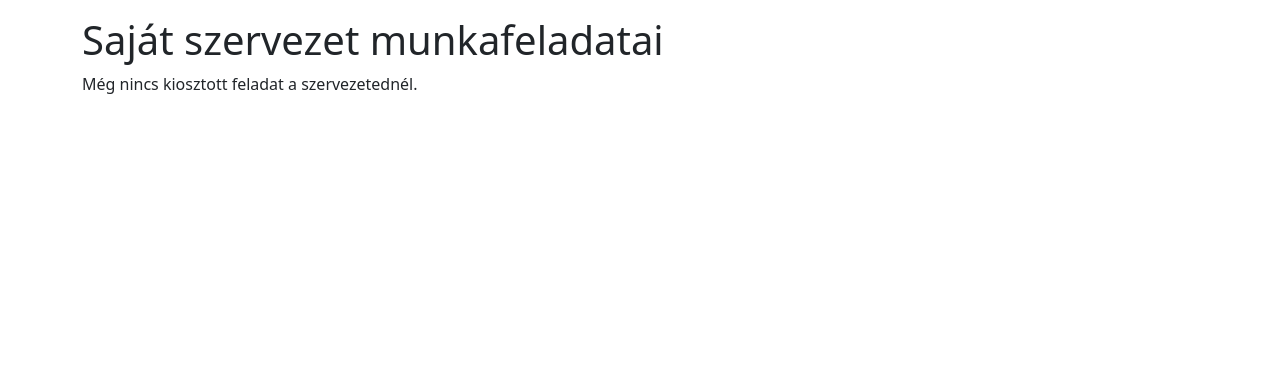
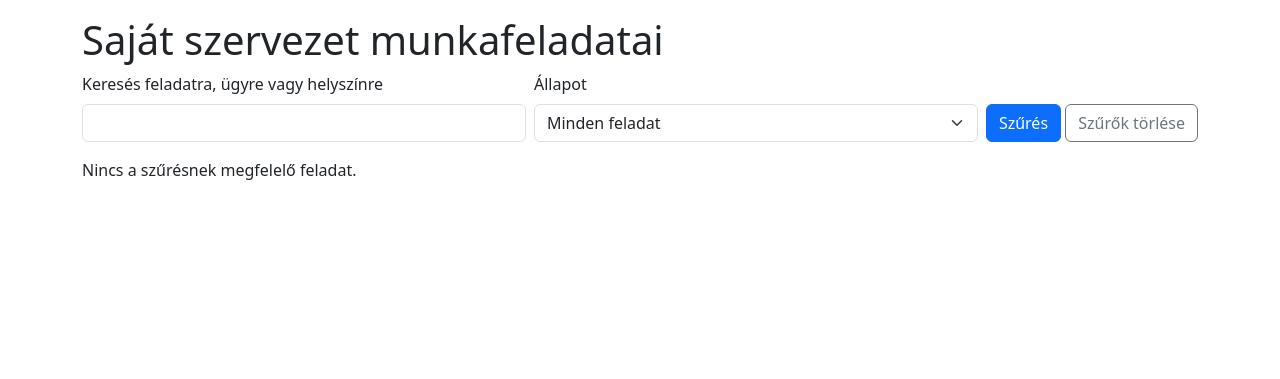
Before and after one commit to valer716/Onkormanyzati_kozteruleti_bejelentes_es_ugykezelo_portal, an ASP.NET Core app: page /Munkafeladatok in a window 1280 px wide. Shown: the part 57-436 px from the top of the page. Run offline with ASP.NET Core 8, Linux system fonts and the light colour scheme; the visitor is signed in with stand-in values (Sample User, id 1); style sheets or scripts are compiled from the project's sources; some libraries are stand-ins or nearby versions.

Commit message:
Végrehajtó: feladatkártyák, szűrő és külön részletoldal
Változások:
- Munkafeladatok/Index: kártyás lista bélyegképpel, határidő-jelzéssel (Nyitott, Lejárt, Kész), szűrés állapotra és szövegre
- Munkafeladatok/Reszletek (új): az ügy adatai, a fényképek, és a Mentés, Készre jelentés, Mégse gombok; az előtte fotó nem kötelező
- MunkafeladatokController: új Reszletek és Foto akció (a végrehajtó csak a saját szervezete ügyeinek képeit éri el), a Rogzit a mentés után a részletoldalra, készre jelentés után a listára irányít

Miért: a hosszú, egymás alatti űrlapok helyett átlátható feladatlista kell, ahol a végrehajtó egy feladatot megnyit, rögzít, majd kilép belőle.

```diff
--- a/OnkormanyzatiPortal/OnkormanyzatiPortal/Controllers/MunkafeladatokController.cs
+++ b/OnkormanyzatiPortal/OnkormanyzatiPortal/Controllers/MunkafeladatokController.cs
@@ -11,16 +11,86 @@ namespace OnkormanyzatiPortal.Controllers;
 public class MunkafeladatokController(ApplicationDbContext db) : Controller
 {
     [HttpGet]
-    public async Task<IActionResult> Index()
+    public async Task<IActionResult> Index(string? kereses, string? allapot)
     {
-        var feladatok = await SajatFeladatok()
+        IQueryable<Reszfeladat> lekerdezes = SajatFeladatok()
             .AsNoTracking()
-            .Include(f => f.Bejelentes)
+            .Include(f => f.Bejelentes);
+
+        if (!string.IsNullOrWhiteSpace(kereses))
+        {
+            var szo = kereses.Trim();
+            lekerdezes = lekerdezes.Where(f =>
+                f.Cim.Contains(szo)
+                || f.Bejelentes.Cim.Contains(szo)
+                || f.Bejelentes.Helyszin.Contains(szo));
+        }
+
+        if (allapot == "nyitott")
+            lekerdezes = lekerdezes.Where(f => !f.Elkeszult);
+        else if (allapot == "kesz")
+            lekerdezes = lekerdezes.Where(f => f.Elkeszult);
+
+        var feladatok = await lekerdezes
             .OrderBy(f => f.Elkeszult)
             .ThenBy(f => f.Hatarido)
             .ToListAsync();
 
+        var ugyAzonositok = feladatok.Select(f => f.BejelentesId).Distinct().ToList();
+
+        ViewBag.Kepek = await db.BejelentesFotok
+            .AsNoTracking()
+            .Where(f => f.Tipus == BejelentesFotoTipus.Bejelentes && ugyAzonositok.Contains(f.BejelentesId))
+            .GroupBy(f => f.BejelentesId)
+            .Select(g => new { BejelentesId = g.Key, FotoId = g.Min(f => f.Id) })
+            .ToDictionaryAsync(g => g.BejelentesId, g => g.FotoId);
+
         return View(feladatok);
+    }
+
+    [HttpGet]
+    public async Task<IActionResult> Reszletek(int id)
+    {
+        var feladat = await SajatFeladatok()
+            .AsNoTracking()
+            .Include(f => f.Bejelentes)
+            .Include(f => f.Szervezet)
+            .SingleOrDefaultAsync(f => f.Id == id);
+
+        if (feladat is null)
+            return NotFound();
+
+        ViewBag.Fotok = await db.BejelentesFotok
+            .AsNoTracking()
+            .Where(f => f.BejelentesId == feladat.BejelentesId
+                && (f.ReszfeladatId == null || f.ReszfeladatId == id))
+            .OrderBy(f => f.Id)
+            .Select(f => new FotoListaSor(f.Id, f.Tipus, f.ReszfeladatId))
+            .ToListAsync();
+
+        return View(feladat);
+    }
+
+    [HttpGet]
+    [ResponseCache(NoStore = true, Location = ResponseCacheLocation.None)]
+    public async Task<IActionResult> Foto(int id)
+    {
+        var felhasznaloId = User.FindFirstValue(ClaimTypes.NameIdentifier);
+
+        var foto = await db.BejelentesFotok
+            .AsNoTracking()
+            .Where(f => f.Id == id
+                && db.SzervezetiTagok.Any(t => t.FelhasznaloId == felhasznaloId
+                    && db.Reszfeladatok.Any(x => x.SzervezetId == t.SzervezetId
+                        && x.BejelentesId == f.BejelentesId
+                        && (f.ReszfeladatId == null || f.ReszfeladatId == x.Id))))
+            .SingleOrDefaultAsync();
+
+        if (foto is null)
+            return NotFound();
+
+        Response.Headers["X-Content-Type-Options"] = "nosniff";
+        return File(foto.Tartalom, foto.TartalomTipus);
     }
 
     [HttpPost]
@@ -45,7 +115,7 @@ public class MunkafeladatokController(ApplicationDbContext db) : Controller
         if (!ModelState.IsValid || string.IsNullOrEmpty(megjegyzes) || megjegyzes.Length > 1000)
         {
             TempData["Hiba"] = "Adj meg helyszíni megjegyzést, legfeljebb 1000 karakterben.";
-            return RedirectToAction(nameof(Index));
+            return RedirectToAction(nameof(Reszletek), new { id });
         }
 
         BejelentesFoto? elotteKep;
@@ -59,7 +129,7 @@ public class MunkafeladatokController(ApplicationDbContext db) : Controller
         catch (ArgumentException e)
         {
             TempData["Hiba"] = e.Message;
-            return RedirectToAction(nameof(Index));
+            return RedirectToAction(nameof(Reszletek), new { id });
         }
 
         foreach (var kep in new[] { elotteKep, utanaKep })
@@ -110,11 +180,15 @@ public class MunkafeladatokController(ApplicationDbContext db) : Controller
         catch (DbUpdateConcurrencyException)
         {
             TempData["Hiba"] = "Az ügy közben megváltozott. Próbáld újra a mentést.";
-            return RedirectToAction(nameof(Index));
+            return RedirectToAction(nameof(Reszletek), new { id });
         }
 
         TempData["Siker"] = kesz ? "A részfeladat elkészült." : "A megjegyzést mentettük.";
-        return RedirectToAction(nameof(Index));
+
+        if (kesz)
+            return RedirectToAction(nameof(Index));
+
+        return RedirectToAction(nameof(Reszletek), new { id });
     }
 
     private IQueryable<Reszfeladat> SajatFeladatok()
--- a/OnkormanyzatiPortal/OnkormanyzatiPortal/Views/Munkafeladatok/Index.cshtml
+++ b/OnkormanyzatiPortal/OnkormanyzatiPortal/Views/Munkafeladatok/Index.cshtml
@@ -3,6 +3,10 @@
 
 @{
     ViewData["Title"] = "Munkafeladatok";
+
+    var kepek = (IReadOnlyDictionary<int, int>)ViewBag.Kepek;
+    var ma = DateTime.Today;
+    var allapot = Context.Request.Query["allapot"].ToString();
 }
 
 <h1>Saját szervezet munkafeladatai</h1>
@@ -16,59 +20,71 @@
     <div class="alert alert-danger" role="alert">@hiba</div>
 }
 
+<form asp-action="Index" method="get" class="row g-2 mb-3">
+    <div class="col-sm">
+        <label for="kereses" class="form-label">Keresés feladatra, ügyre vagy helyszínre</label>
+        <input id="kereses" name="kereses" value="@Context.Request.Query["kereses"]" class="form-control" />
+    </div>
+
+    <div class="col-sm">
+        <label for="allapot" class="form-label">Állapot</label>
+        <select id="allapot" name="allapot" class="form-select">
+            <option value="" selected="@(allapot == "")">Minden feladat</option>
+            <option value="nyitott" selected="@(allapot == "nyitott")">Nyitott</option>
+            <option value="kesz" selected="@(allapot == "kesz")">Kész</option>
+        </select>
+    </div>
+
+    <div class="col-sm-auto align-self-end">
+        <button class="btn btn-primary" type="submit">Szűrés</button>
+        <a asp-action="Index" class="btn btn-outline-secondary">Szűrők törlése</a>
+    </div>
+</form>
+
 @if (Model.Count == 0)
 {
-    <p>Még nincs kiosztott feladat a szervezetednél.</p>
+    <p>Nincs a szűrésnek megfelelő feladat.</p>
 }
 
-@foreach (var feladat in Model)
-{
-    <section class="border rounded p-3 mb-3">
-        <h2 class="h5">@feladat.Cim</h2>
-        <p>
-            Ügy: #@feladat.BejelentesId – @feladat.Bejelentes.Cim<br />
-            Helyszín: @feladat.Bejelentes.Helyszin<br />
-            Határidő: @feladat.Hatarido.ToString("yyyy.MM.dd.")<br />
-            Állapot: @(feladat.Elkeszult ? "Kész" : "Kiosztva")
-        </p>
+<div class="row row-cols-1 row-cols-md-2 row-cols-xl-3 g-3">
+    @foreach (var feladat in Model)
+    {
+        var lejart = !feladat.Elkeszult && feladat.Hatarido.Date < ma;
+        var szegely = feladat.Elkeszult ? "border-success" : lejart ? "border-danger" : "border-primary";
 
-        @if (!feladat.Elkeszult &&
-             feladat.Bejelentes.Allapot == BejelentesAllapot.Folyamatban)
-        {
-            <form asp-action="Rogzit" asp-route-id="@feladat.Id" method="post"
-                  enctype="multipart/form-data">
-                <label for="megjegyzes-@feladat.Id" class="form-label">
-                    Helyszíni megjegyzés
-                </label>
-                <textarea id="megjegyzes-@feladat.Id" name="megjegyzes"
-                          class="form-control mb-2" rows="3"
-                          maxlength="1000" required>@feladat.Megjegyzes</textarea>
+        <div class="col">
+            <div class="card h-100 shadow-sm border-top-0 border-end-0 border-bottom-0 border-start border-4 @szegely">
+                @if (kepek.TryGetValue(feladat.BejelentesId, out var fotoId))
+                {
+                    <img src="@Url.Action("Foto", new { id = fotoId })" alt="Bejelentői fotó"
+                         class="card-img-top" style="height: 160px; object-fit: cover" loading="lazy" />
+                }
 
-                <div class="mb-2">
-                    <label for="elotte-@feladat.Id" class="form-label">Előtte fotó</label>
-                    <input id="elotte-@feladat.Id" name="elotte" type="file"
-                           accept="image/jpeg,image/png" class="form-control" />
+                <div class="card-body">
+                    <h2 class="h6">@feladat.Cim</h2>
+                    <p class="mb-1">Ügy: #@feladat.BejelentesId – @feladat.Bejelentes.Cim</p>
+                    <p class="mb-2 text-body-secondary">@feladat.Bejelentes.Helyszin</p>
+                    <p class="mb-0">
+                        Határidő: @feladat.Hatarido.ToString("yyyy.MM.dd.")
+                        @if (feladat.Elkeszult)
+                        {
+                            <span class="badge text-bg-success">Kész</span>
+                        }
+                        else if (lejart)
+                        {
+                            <span class="badge text-bg-danger">Lejárt</span>
+                        }
+                        else
+                        {
+                            <span class="badge text-bg-primary">Nyitott</span>
+                        }
+                    </p>
                 </div>
 
-                <div class="mb-2">
-                    <label for="utana-@feladat.Id" class="form-label">Utána fotó</label>
-                    <input id="utana-@feladat.Id" name="utana" type="file"
-                           accept="image/jpeg,image/png" class="form-control" />
+                <div class="card-footer bg-transparent">
+                    <a asp-action="Reszletek" asp-route-id="@feladat.Id" class="btn btn-primary btn-sm">Megnyitás</a>
                 </div>
-
-                <button type="submit" name="kesz" value="false"
-                        class="btn btn-outline-secondary">
-                    Megjegyzés mentése
-                </button>
-                <button type="submit" name="kesz" value="true"
-                        class="btn btn-primary">
-                    Készre jelentés
-                </button>
-            </form>
-        }
-        else if (!string.IsNullOrEmpty(feladat.Megjegyzes))
-        {
-            <p>Megjegyzés: @feladat.Megjegyzes</p>
-        }
-    </section>
-}
+            </div>
+        </div>
+    }
+</div>
```
Also changed, not shown: OnkormanyzatiPortal/OnkormanyzatiPortal/Views/Munkafeladatok/Reszletek.cshtml (added, +103 -0 lines).
